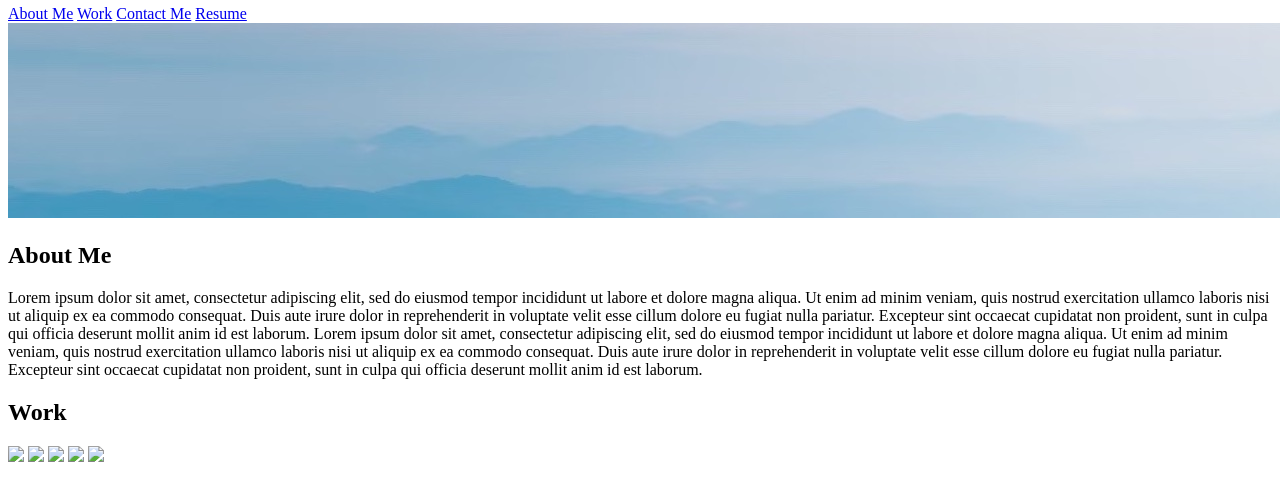
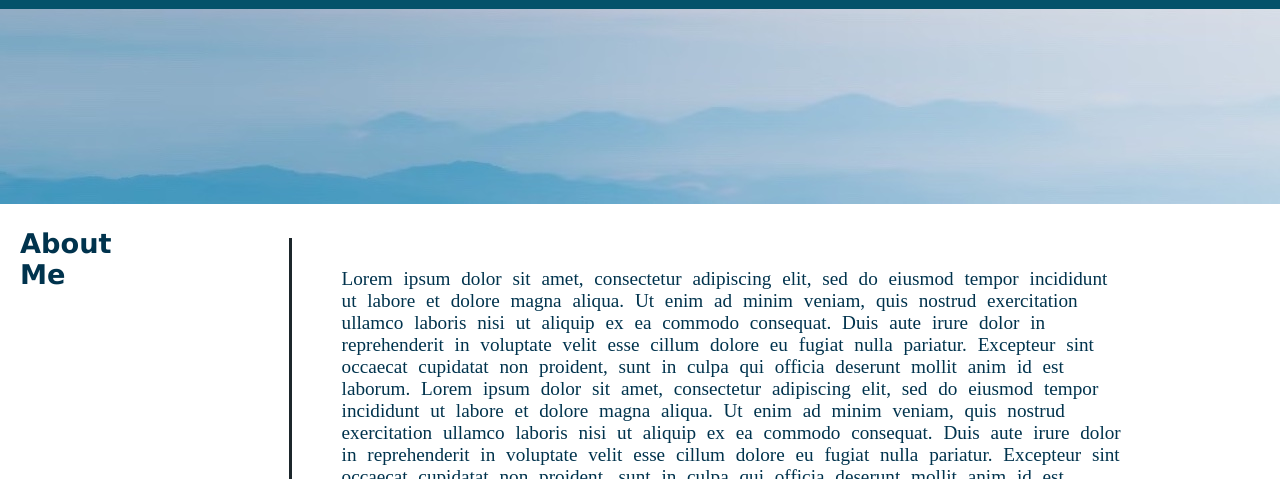
Before and after one commit to MargaritaMur/My-portfolio, a plain HTML site: page index.html in a window 1280 px wide. Shown: the part 75-554 px from the top of the page. Drawn offline with Linux system fonts and the light colour scheme; the site is published under a folder, as on GitHub Pages, so addresses that start at the root find nothing.

Commit message:
First commit

```diff
--- a/index.html
+++ b/index.html
@@ -3,7 +3,7 @@
 
 <head>
     <meta charset="UTF-8" />
-    <link rel="stylesheet" href="/assets/style.css" type="text/css" />
+    <link rel="stylesheet" href="./assets/style.css" type="text/css" />
     <title>Margarita Muradian</title>
 </head>
 
@@ -19,7 +19,7 @@
     </header>
 
     <section class="img">
-        <img src="assets/2.jpg">
+        <img src="./assets/2.jpg">
     </section>
 
     <main>
@@ -43,12 +43,12 @@
         <section class="section section-work">
             <h2>Work</h2>
             <div>
-                <img src="/assets/800x300.png">
+                <img src="./assets/800x300.png">
                 <area class="image">
-                <img src="/assets/400x200.png">
-                <img src="/assets/400x200.png">
-                <img src="/assets/400x200.png">
-                <img src="/assets/400x200.png">
+                <img src="./assets/400x200.png">
+                <img src="./assets/400x200.png">
+                <img src="./assets/400x200.png">
+                <img src="./assets/400x200.png">
                 </area>
             </div>
         </section>
```
